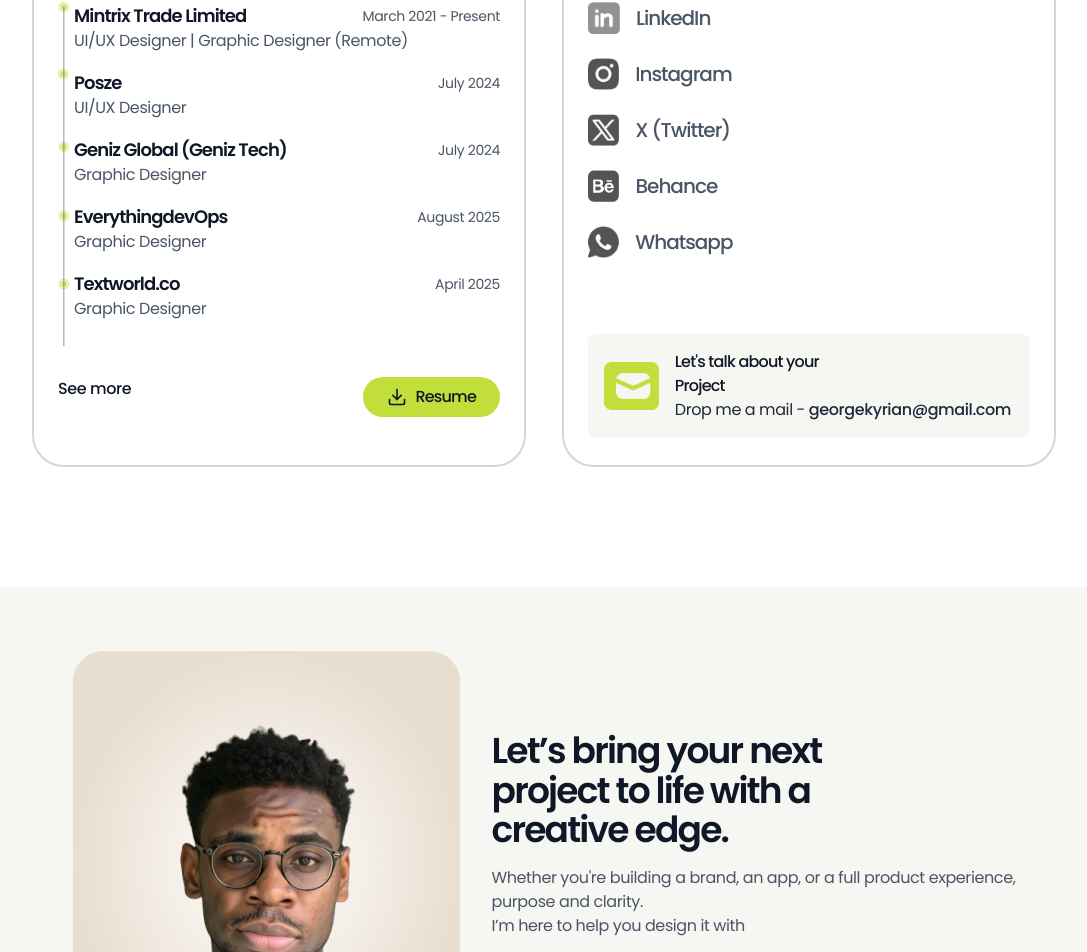
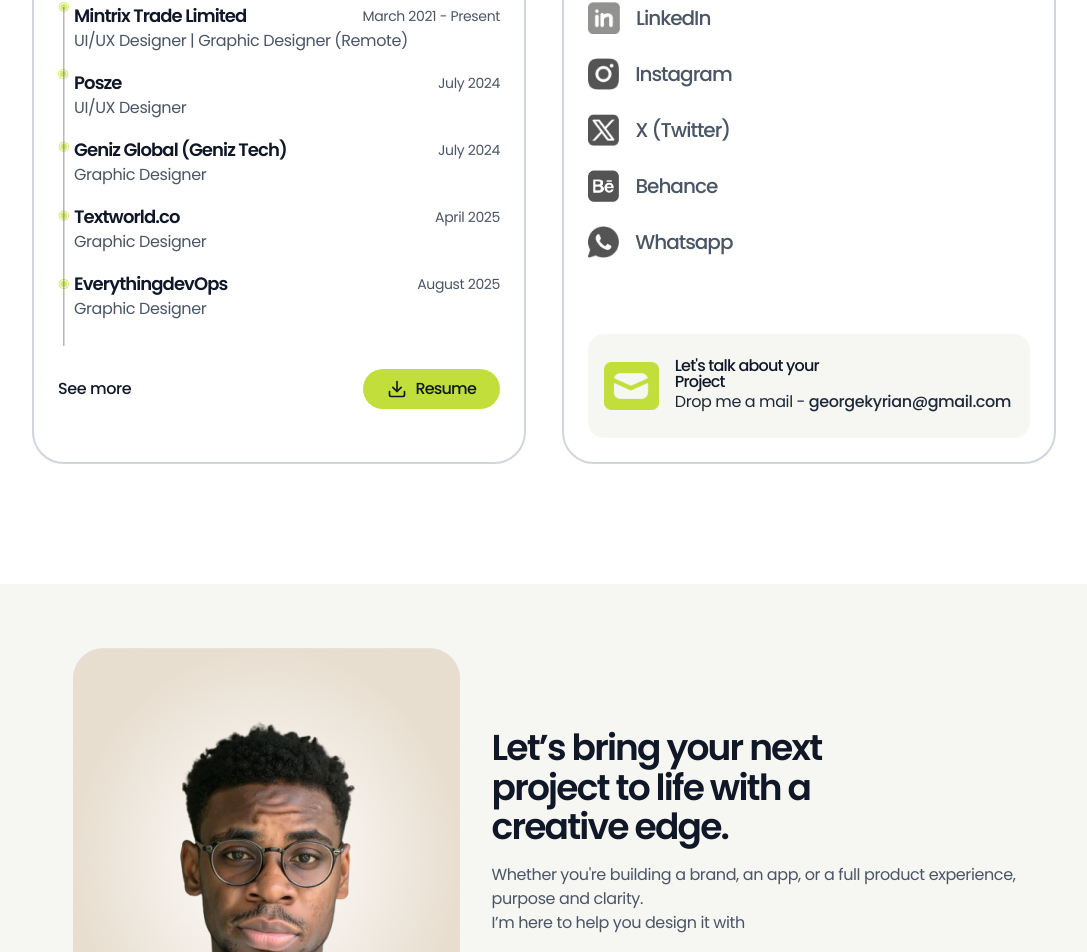
Before and after one commit to Forsyth01/Emgee-Portfolio-Website, a React (Vite) app: page /projects in a window 1280 px wide. Shown: the part 2172-3124 px from the top of the page, without its empty margins (96-1183 px from the left). Built offline with nearby package versions, Linux system fonts and the light colour scheme.

Commit message:
new commit

```diff
--- a/src/components/ConnectWithMe.jsx
+++ b/src/components/ConnectWithMe.jsx
@@ -103,13 +103,13 @@
 
         {/* Contact Box */}
           <div className="h-[180px] flex flex-col justify-end">
-        <div className=" bg-[#F6F6F3] dark:bg-[#1A1A19] p-4 rounded-lg ">
+        <div className=" bg-[#F6F6F3] dark:bg-[#1A1A19] p-4 py-6 rounded-2xl ">
           <div className="flex md:block lg:flex items-center gap-4">
           <div className="">
             <img src="/images/envelope.png" alt="Contact" className="md:h-8 lg:h-12 md:h-12 " />
           </div>
           <div className="">
-          <p className=" font-medium tracking-tighter">
+          <p className=" font-medium tracking-tighter leading-4">
             Let's talk about your <br /> Project
           </p>
           <p className="text-gray-800 dark:text-gray-200 tracking-tight">
--- a/src/components/WorkExperience.jsx
+++ b/src/components/WorkExperience.jsx
@@ -26,13 +26,13 @@
       role: "Graphic Designer",
     },
     {
-      title: "EverythingdevOps",
-      date: "August 2025 ",
+      title: "Textworld.co",
+      date: "April 2025 ",
       role: "Graphic Designer",
     },
     {
-      title: "Textworld.co",
-      date: "April 2025 ",
+      title: "EverythingdevOps",
+      date: "August 2025 ",
       role: "Graphic Designer",
     },
   ];
@@ -120,14 +120,14 @@
         </div>
 
         {/* Resume Button */}
-        <div className=" flex justify-between items-center py-6 mt-4">
+        <div className=" flex justify-between items-center py-6 mt-6">
             <div className="">
               <p className="tracking-tight font-medium">See more</p>
             </div>
           <div className="flex items-center justify-between ">
             <div>
-              <a href="/Elvis_Frimpong_CV.pdf" download="Elvis_Frimpong_CV.pdf">
-                <button className="group xl:mt-4 bg-[#C2DE3A] hover:bg-[#cbda84] cursor-pointer font-medium px-6 py-2 rounded-full tracking-tighter flex items-center text-gray-900 transition-colors duration-300">
+              <a href="/Erhokhon_George_CV.pdf" download="Erhokhon_George_CV.pdf">
+                <button className="group  bg-[#C2DE3A] hover:bg-[#cbda84] cursor-pointer font-medium px-6 py-2 rounded-full tracking-tighter flex items-center text-gray-900 transition-colors duration-300">
                   <span className="mr-2 transform transition-transform duration-300 group-hover:translate-y-1 group-hover:rotate-1">
                     <Download size={20} />
                   </span>
```
Also changed, not shown: public/images/envelope.png.
